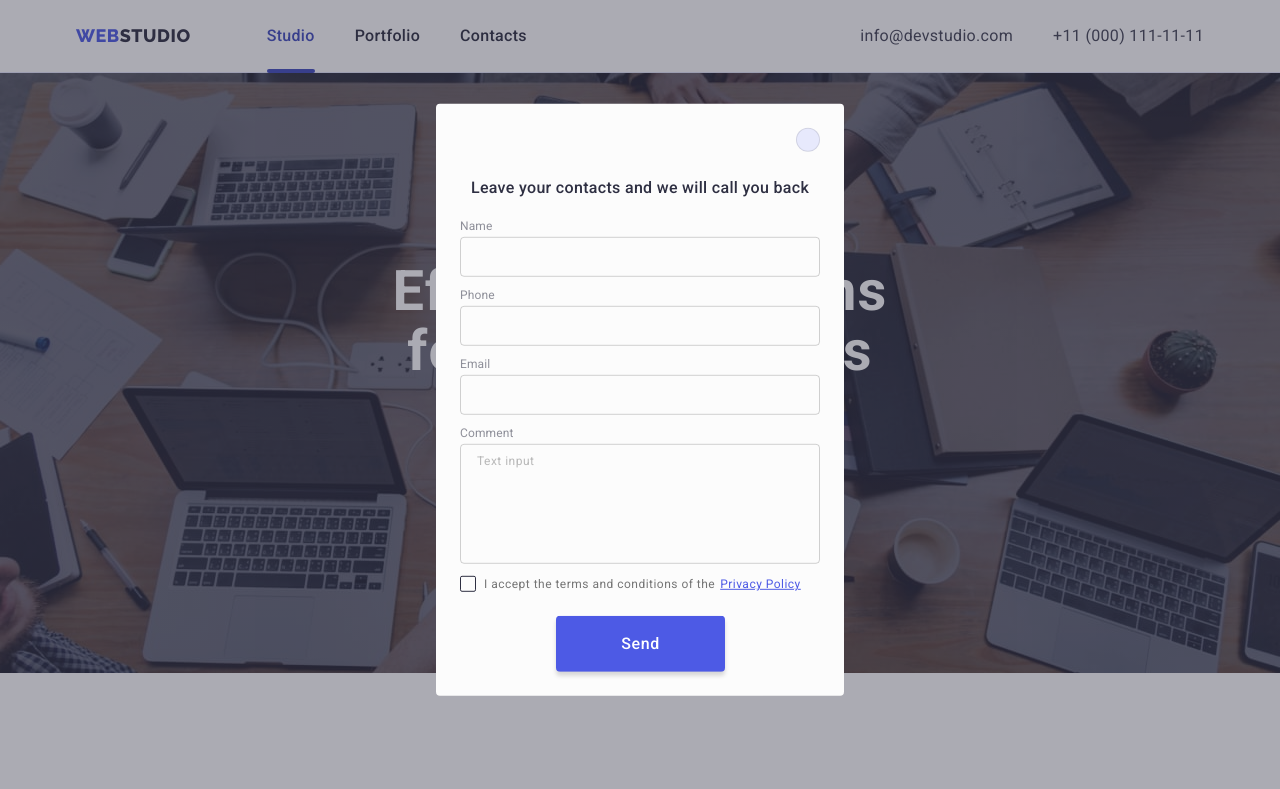
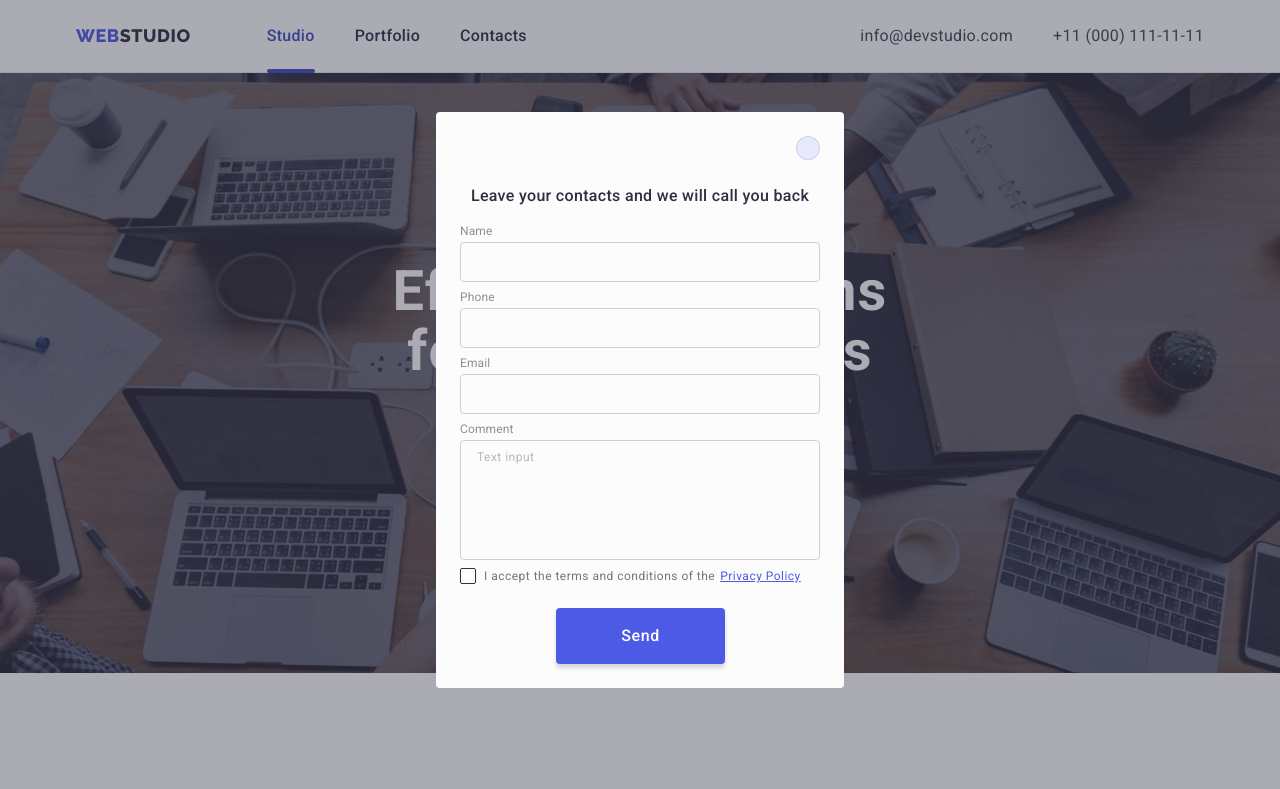
Before and after one commit to AlinaCherevko/goit-markup-hw-06, a plain HTML site: page index.html in a window 1280 px wide. Both pictures are taken after a click on the button "Order Service". Shown: the top 789 px of the page. Drawn offline with nearby package versions, Linux system fonts and the light colour scheme.

Commit message:
create BShop

```diff
--- a/css/styles.css
+++ b/css/styles.css
@@ -630,6 +630,7 @@ img {
   margin-bottom: 16px;
 }
 .modal-input {
+  display: block;
   width: 100%;
   height: 40px;
   background-color: transparent;
@@ -653,6 +654,7 @@ img {
   fill: var(--accent-color);
 }
 .modal-comment {
+  display: block;
   width: 100%;
   height: 120px;
   border: 1px solid rgba(33, 33, 33, 0.2);
@@ -760,7 +762,7 @@ img {
   line-height: calc(14 / 12);
   letter-spacing: 0.01em;
   color: var(--customers-icon-color);
-  display: inline-block;
+  display: block;
   margin-bottom: 4px;
 }
 
```
